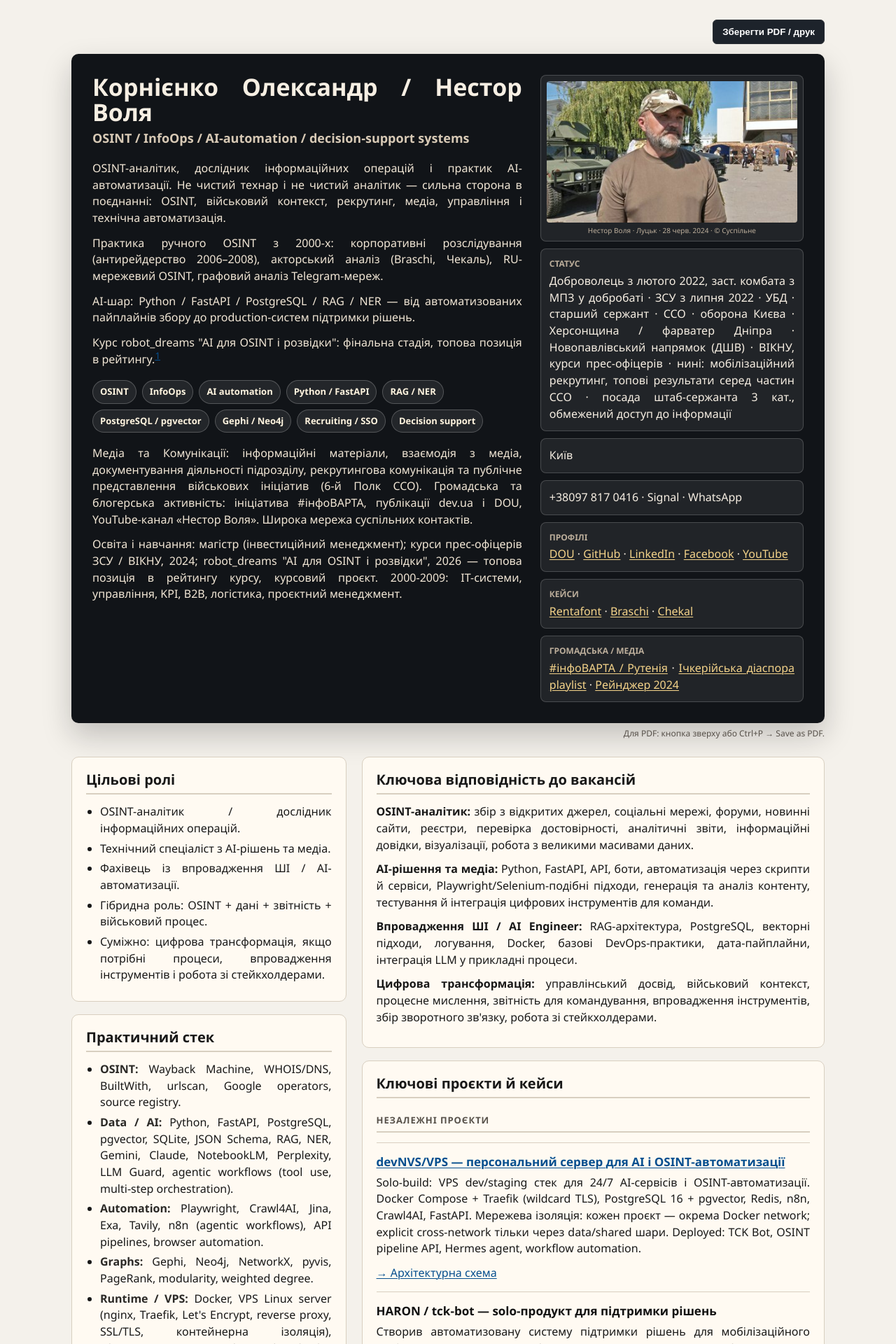
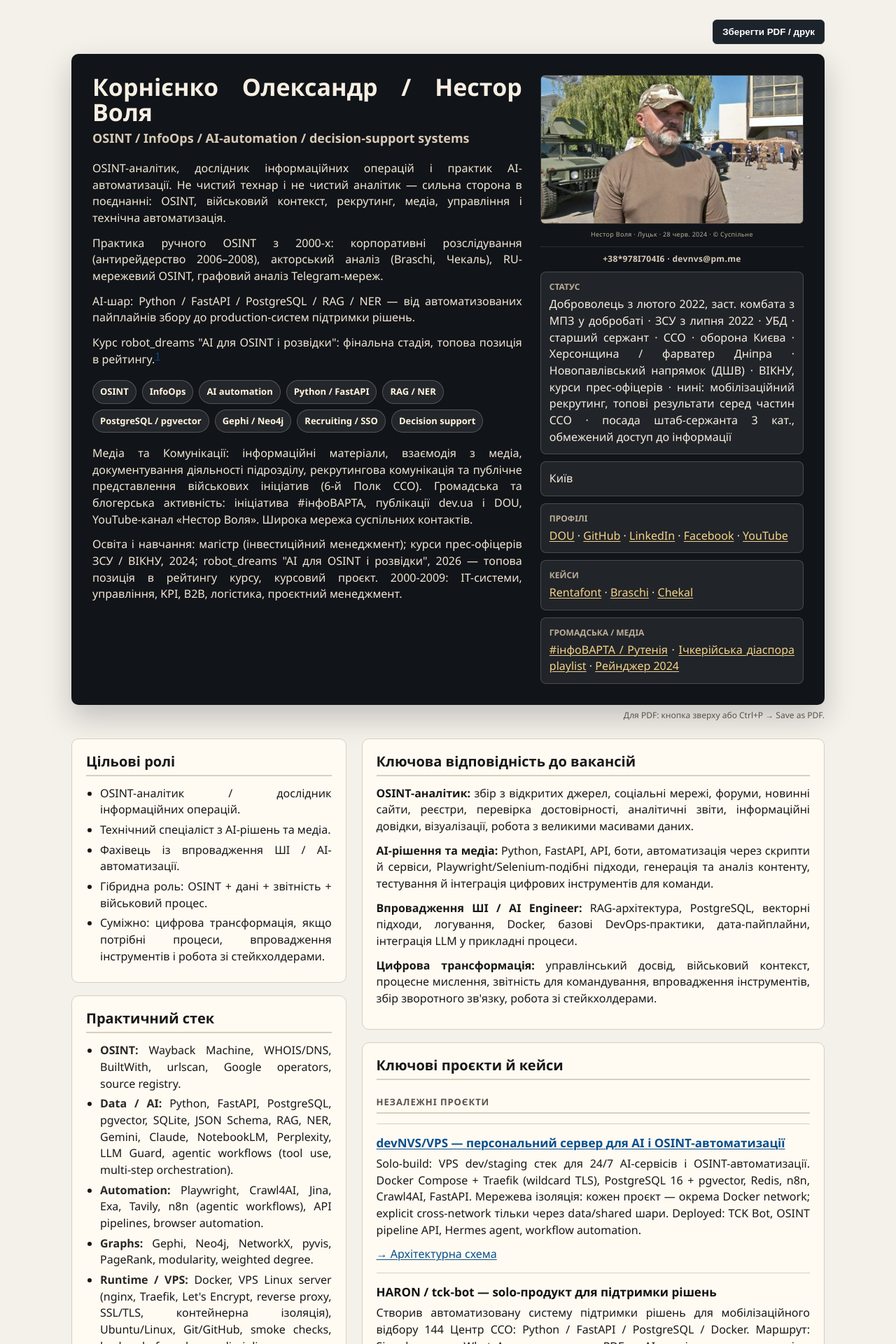
Before and after one commit to NestorVolya/nestorvolya.github.io, a Jekyll site: the page cv-sso.html, which Jekyll copies as it is, in a window 1280 px wide. Shown: the top 1920 px of the page at 70% size. Built offline with Jekyll 4.4.1, drawn with Linux system fonts in a browser that asks for light colours.

Commit message:
cv-sso, dosie: add photo-id-card block, remove real phone leaks
cv-sso keeps Suspilne photo; dosie uses archival drone photo (light variant).
Repo now free of the real phone number across all public pages.

Co-Authored-By: Claude Opus 4.8 <noreply@anthropic.com>

```diff
--- a/cv-sso.html
+++ b/cv-sso.html
@@ -247,6 +247,23 @@
     .group-note { font-size: 13px; color: var(--muted); margin: -8px 0 14px; }
     .print-stack, .analytic-note { display: none; }
 
+    /* BLOCK: photo-id-card (фото-візитка) */
+    .hero-photo { margin: 0; }
+    .hero-photo img {
+      width: 100%; max-height: 300px; object-fit: cover;
+      border-radius: 6px; display: block;
+      border: 1px solid rgba(255,255,255,.14);
+    }
+    .hero-cap { margin: 8px 0 0; text-align: center; letter-spacing: .02em; }
+    .hero-cap span { display: block; }
+    .cap-context { font-size: 9px; color: #bcae9b; font-weight: 400; }
+    .cap-contact {
+      font-size: 12px; color: #d7c9b5; font-weight: 650;
+      margin-top: 10px; padding-top: 8px;
+      border-top: 1px solid rgba(255,255,255,.12);
+    }
+    /* /BLOCK */
+
     @media (max-width: 900px) {
       .hero, .layout { grid-template-columns: 1fr; }
       h1 { font-size: 29px; }
@@ -400,16 +417,20 @@
         <p>Освіта і навчання: магістр (інвестиційний менеджмент); курси прес-офіцерів ЗСУ / ВІКНУ, 2024; robot_dreams "AI для OSINT і розвідки", 2026 — топова позиція в рейтингу курсу, курсовий проєкт. 2000-2009: IT-системи, управління, KPI, B2B, логістика, проєктний менеджмент.</p>
       </div>
       <aside class="status-grid">
-        <div class="status-box" style="padding:8px;">
-          <img src="assets/2024-06-28_suspilne_lutsk.jpg" alt="Нестор Воля" style="width:100%;border-radius:4px;display:block;">
-          <p style="margin:4px 0 0;font-size:10px;color:#bcae9b;text-align:center;line-height:1.4;">Нестор Воля · Луцьк · 28 черв. 2024 · © Суспільне</p>
-        </div>
+        <!-- BLOCK: photo-id-card (фото-візитка): фото + контекст + обфускований контакт -->
+        <figure class="hero-photo">
+          <img src="assets/2024-06-28_suspilne_lutsk.jpg" alt="Нестор Воля, Луцьк, акція рекрутингу полку Рейнджер">
+          <figcaption class="hero-cap">
+            <span class="cap-context">Нестор Воля · Луцьк · 28 черв. 2024 · © Суспільне</span>
+            <span class="cap-contact">+38*978I704I6 · devnvs@pm.me</span>
+          </figcaption>
+        </figure>
+        <!-- /BLOCK: photo-id-card -->
         <div class="status-box">
           <span class="label">Статус</span>
           Доброволець з лютого 2022, заст. комбата з МПЗ у добробаті · ЗСУ з липня 2022 · УБД · старший сержант · ССО · оборона Києва · Херсонщина / фарватер Дніпра · Новопавлівський напрямок (ДШВ) · ВІКНУ, курси прес-офіцерів · нині: мобілізаційний рекрутинг, топові результати серед частин ССО · посада штаб-сержанта 3 кат., обмежений доступ до інформації
         </div>
         <div class="status-box">Київ</div>
-        <div class="status-box">+38097 817 0416 · Signal · WhatsApp</div>
         <div class="status-box">
           <span class="label">Профілі</span>
           <a href="https://dou.ua/users/nestor-volya/topics/">DOU</a> ·
```
Also changed, not shown: dosie-nestor-volya.html (+24 -1 lines).
